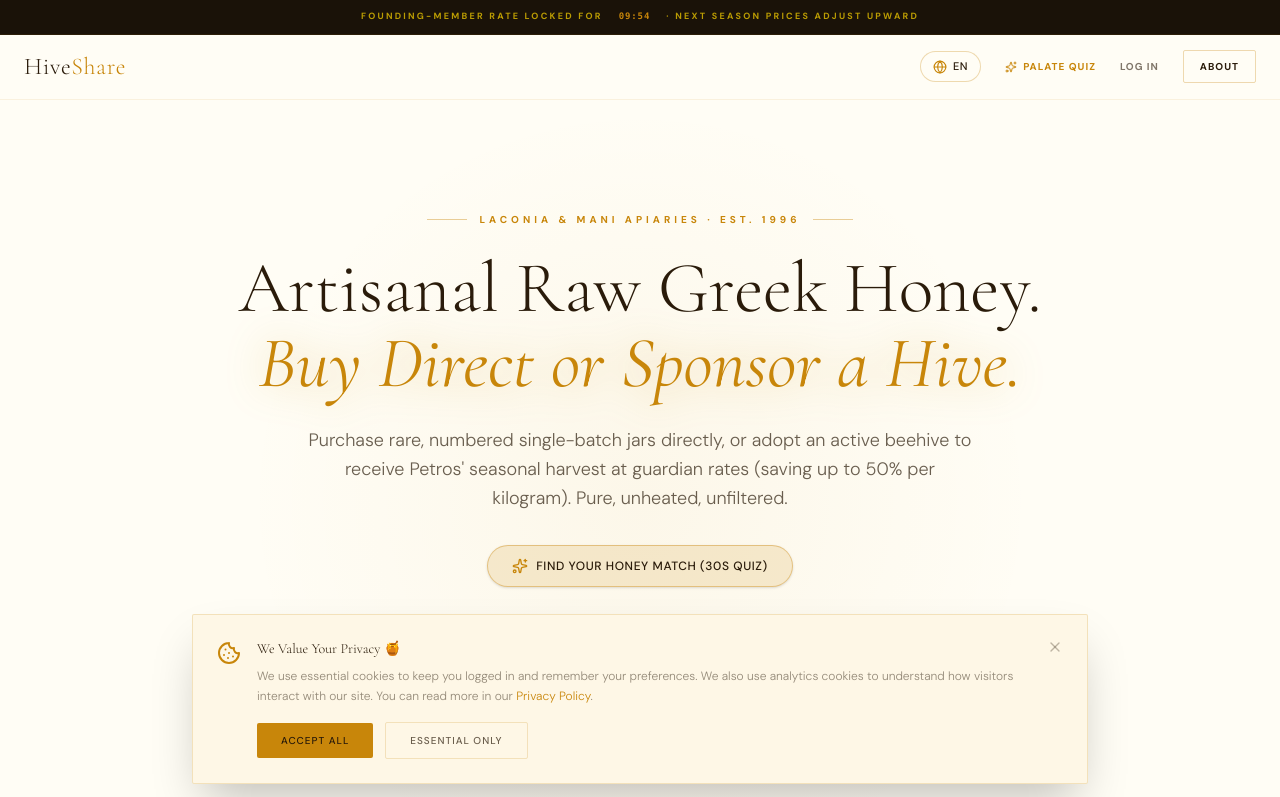
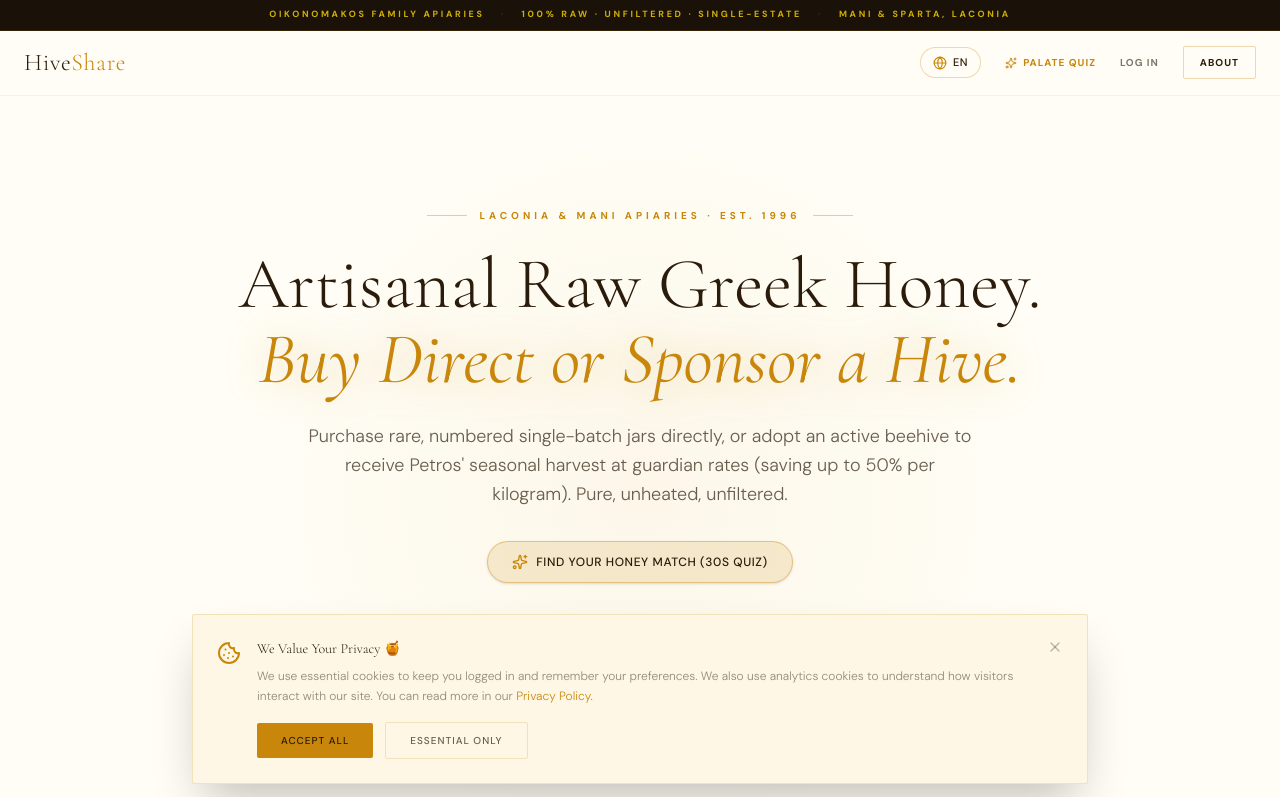
Before and after one commit to GregoryOik/HiveShare, a React (Vite) app: page /buy-honey in a window 1280 px wide. Shown: the top 797 px of the page. Built offline with nearby package versions, Linux system fonts and the light colour scheme; no server answers.

Commit message:
style: remove artificial urgency countdown timers for clean minimalist luxury aesthetic

```diff
--- a/src/pages/BuyHoney.tsx
+++ b/src/pages/BuyHoney.tsx
@@ -222,7 +222,6 @@ const MEMBERSHIPS = [
     name: 'Starter Guardianship',
     subtitle: '2.5 kg Raw Honey · 3 Seasonal Harvest Deliveries',
     price: 140,
-    raisedPrice: 165,
     perKg: 56,
     retailJarValue: 260, // 2.5kg @ ~€104/kg
     highlight: false,
@@ -241,7 +240,6 @@ const MEMBERSHIPS = [
     name: 'Premium Patron',
     subtitle: '5 kg Raw Honey · Dedicated Named Hive · Private Visit',
     price: 340,
-    raisedPrice: 395,
     perKg: 68,
     retailJarValue: 520, // 5kg @ ~€104/kg
     highlight: true,
@@ -257,25 +255,17 @@ const MEMBERSHIPS = [
   },
 ];
 
-// ─── Urgency Bar ──────────────────────────────────────────────────────────────
-function UrgencyBar({ secondsLeft, priceRaised }: { secondsLeft: number; priceRaised: boolean }) {
+// ─── Minimal Luxury Heritage Header ──────────────────────────────────────────
+function ProvenanceBar() {
   const { language } = useLanguage();
   const isEl = language === 'el';
-  const mins = Math.floor(secondsLeft / 60).toString().padStart(2, '0');
-  const secs = (secondsLeft % 60).toString().padStart(2, '0');
   return (
-    <div className="w-full bg-[#1A1208] text-pale-honey/70 border-b border-honey/10 py-2.5 px-6 flex items-center justify-center gap-4 text-[9px] font-bold uppercase tracking-[0.25em]">
-      {priceRaised ? (
-        <span className="text-honey">
-          {isEl ? 'Η διάθεση ιδρυτικών μελών έκλεισε. Ενεργές οι βασικές τιμές αναδόχων.' : 'Founding-member allocation is closed. Standard guardian rates now active.'}
-        </span>
-      ) : (
-        <>
-          <span>{isEl ? 'Κλειδωμένη τιμή ιδρυτικού μέλους για' : 'Founding-member rate locked for'}</span>
-          <span className="font-mono text-honey tracking-widest">{mins}:{secs}</span>
-          <span>· {isEl ? 'Την επόμενη σεζόν οι τιμές αυξάνονται' : 'Next season prices adjust upward'}</span>
-        </>
-      )}
+    <div className="w-full bg-[#1A1208] text-pale-honey/80 border-b border-honey/15 py-2 px-6 flex items-center justify-center gap-4 text-[9px] font-bold uppercase tracking-[0.3em]">
+      <span>{isEl ? 'Οικογενειακά Μελισσοκομεία Οικονομάκου' : 'Oikonomakos Family Apiaries'}</span>
+      <span className="text-honey/30">·</span>
+      <span>{isEl ? '100% Αγνό · Ανεπεξέργαστο · Αφιλτράριστο' : '100% Raw · Unfiltered · Single-Estate'}</span>
+      <span className="text-honey/30 hidden sm:inline">·</span>
+      <span className="hidden sm:inline">{isEl ? 'Μάνη & Σπάρτη, Λακωνία' : 'Mani & Sparta, Laconia'}</span>
     </div>
   );
 }
@@ -1009,17 +999,14 @@ function ValueComparisonSection() {
 // ─── Membership Card ──────────────────────────────────────────────────────────
 function MembershipCard({
   plan,
-  priceRaised,
   onSelect,
 }: {
   plan: typeof MEMBERSHIPS[0];
-  priceRaised: boolean;
   onSelect: (id: string) => void;
 }) {
   const { language } = useLanguage();
   const isEl = language === 'el';
-  const displayPrice = priceRaised ? plan.raisedPrice : plan.price;
-  const oldPrice     = priceRaised ? plan.price : null;
+  const displayPrice = plan.price;
 
   const planName = isEl ? (plan.id === 'starter' ? 'Βασική Αναδοχή' : 'Επίτιμος Προστάτης') : plan.name;
   const planSub = isEl
@@ -1066,7 +1053,6 @@ function MembershipCard({
         <div className="flex items-end gap-3">
           <div className="font-display text-6xl text-honey leading-none">€{displayPrice}</div>
           <div className="flex flex-col mb-1">
-            {oldPrice && <span className="text-sm line-through text-[#2A1B0A]/30">€{oldPrice}</span>}
             <span className="text-[9px] uppercase tracking-widest text-[#2A1B0A]/40 font-bold">
               {isEl ? '/έτος' : '/year'}
             </span>
@@ -1131,17 +1117,15 @@ function MembershipCard({
 // ─── Membership Stripe Checkout Modal ─────────────────────────────────────────
 function MembershipCheckoutModal({
   planId,
-  priceRaised,
   onClose,
 }: {
   planId: string;
-  priceRaised: boolean;
   onClose: () => void;
 }) {
   const { user } = useAuth();
   const navigate = useNavigate();
   const plan = MEMBERSHIPS.find(p => p.id === planId)!;
-  const displayPrice = priceRaised ? plan.raisedPrice : plan.price;
+  const displayPrice = plan.price;
   const priceId = plan.id === 'premium' ? PREMIUM_PRICE_ID : STARTER_PRICE_ID;
 
   const [hasOil, setHasOil] = useState(false);
@@ -1260,25 +1244,12 @@ export default function BuyHoney() {
   const { user } = useAuth();
   const { language, toggleLanguage, t } = useLanguage();
   const isEl = language === 'el';
-  const INITIAL_SECONDS = 10 * 60;
-  const [secondsLeft, setSecondsLeft] = useState(INITIAL_SECONDS);
-  const [priceRaised, setPriceRaised] = useState(false);
 
   // Modals state
   const [isConciergeOpen, setIsConciergeOpen] = useState(false);
   const [selectedPlanId, setSelectedPlanId] = useState<string | null>(null);
   const [selectedJarPurchase, setSelectedJarPurchase] = useState<SelectedJarPurchase | null>(null);
 
-  useEffect(() => {
-    const interval = setInterval(() => {
-      setSecondsLeft(s => {
-        if (s <= 1) { clearInterval(interval); setPriceRaised(true); return 0; }
-        return s - 1;
-      });
-    }, 1000);
-    return () => clearInterval(interval);
-  }, []);
-
   const handleOpenJarPurchase = (jar: JarItem, option: JarOption) => {
     setSelectedJarPurchase({ jar, option, quantity: 1 });
   };
@@ -1286,8 +1257,8 @@ export default function BuyHoney() {
   return (
     <div className="min-h-screen bg-hive-bg text-[#2A1B0A] font-body selection:bg-honey selection:text-[#2A1B0A]">
 
-      {/* Urgency Bar */}
-      <UrgencyBar secondsLeft={secondsLeft} priceRaised={priceRaised} />
+      {/* Provenance Header Bar */}
+      <ProvenanceBar />
 
       {/* Nav */}
       <header className="border-b border-honey/10 bg-hive-bg/90 backdrop-blur-md sticky top-0 z-50">
@@ -1451,16 +1422,9 @@ export default function BuyHoney() {
             </div>
           </div>
 
-          {!priceRaised && (
-            <p className="text-center text-[9px] uppercase tracking-[0.3em] font-bold text-[#2A1B0A]/40 mb-10">
-              {isEl ? 'Η τιμή ιδρυτικού μέλους λήγει σε ' : 'Founding-member rate expires in '}
-              <span className="font-mono text-honey">{String(Math.floor(secondsLeft / 60)).padStart(2, '0')}:{String(secondsLeft % 60).padStart(2, '0')}</span>
-            </p>
-          )}
-
           <div className="grid grid-cols-1 md:grid-cols-2 gap-8 items-start">
             {MEMBERSHIPS.map(plan => (
-              <MembershipCard key={plan.id} plan={plan} priceRaised={priceRaised} onSelect={setSelectedPlanId} />
+              <MembershipCard key={plan.id} plan={plan} onSelect={setSelectedPlanId} />
             ))}
           </div>
         </div>
@@ -1606,10 +1570,10 @@ export default function BuyHoney() {
           </p>
           <div className="flex flex-col sm:flex-row items-center justify-center gap-4">
             <button
-              onClick={() => setSelectedPlanId('premium')}
+              onClick={() => setSelectedPlanId('starter')}
               className="bg-honey text-[#2A1B0A] px-10 py-5 text-xs uppercase tracking-[0.2em] font-bold hover:bg-honey/90 transition-colors rounded-[2px] shadow-[0_0_30px_rgba(200,134,10,0.3)] flex items-center gap-3 active:scale-[0.98]"
             >
-              {isEl ? `Υιοθεσία Κυψέλης — από €${priceRaised ? 165 : 140}` : `Adopt a Hive — from €${priceRaised ? 165 : 140}`} <Zap size={14} />
+              {isEl ? 'Υιοθεσία Κυψέλης — από 140€' : 'Adopt a Hive — from €140'} <Zap size={14} />
             </button>
             <a
               href="#jars"
@@ -1646,7 +1610,6 @@ export default function BuyHoney() {
       {selectedPlanId && (
         <MembershipCheckoutModal
           planId={selectedPlanId}
-          priceRaised={priceRaised}
           onClose={() => setSelectedPlanId(null)}
         />
       )}
```
